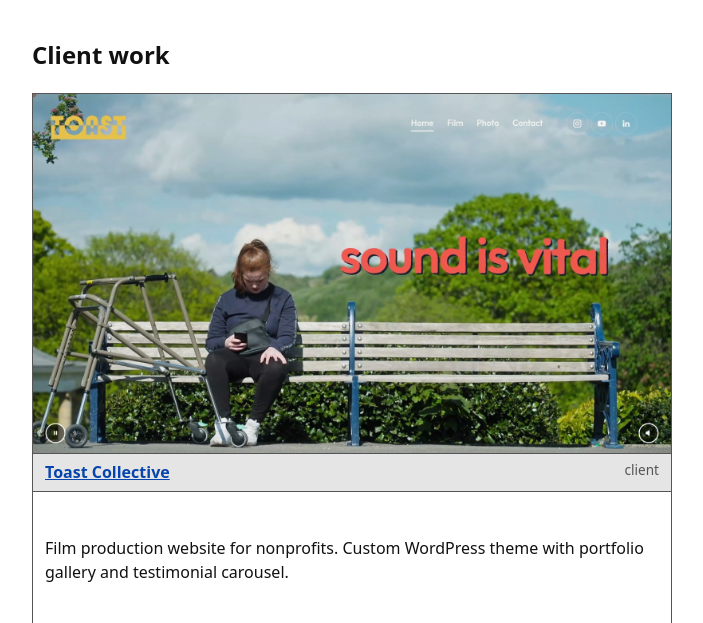
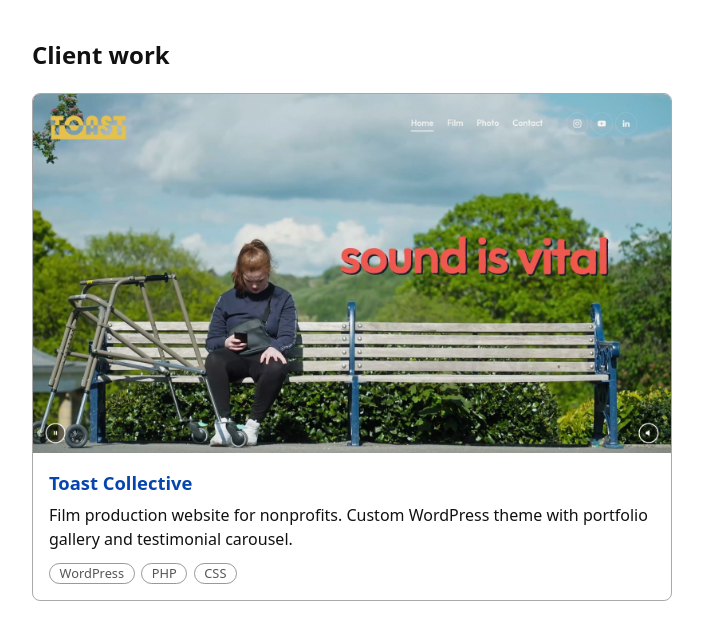
Before and after one commit to ko-karol/portfolio, an Astro site: page /projects in a window 1280 px wide. Shown: the part 167-790 px from the top of the page, without its empty margins (288-991 px from the left). Built offline with nearby package versions, Linux system fonts and the light colour scheme; Astro itself is replaced by a stand-in of ours.

Commit message:
Project cards: clean title, tag chips, clickable card

```diff
--- a/src/components/ProjectList.astro
+++ b/src/components/ProjectList.astro
@@ -19,17 +19,14 @@ const shotFor = (id: string) => shots[`../assets/projects/${id}.jpg`]?.default;
     const shot = shotFor(id);
     return (
       <article>
-        {shot && (
-          <a class="shot" href={data.url} tabindex="-1" aria-hidden="true">
-            <Image src={shot} alt="" width={800} loading="lazy" />
-          </a>
-        )}
-        <header>
-          <a href={data.url}>{data.title}</a>
-          <span>{data.kind}</span>
-        </header>
-        <p>{data.description}</p>
-        <footer>{data.tags.map((t) => `[${t}]`).join(' ')}</footer>
+        {shot && <Image src={shot} alt="" width={800} loading="lazy" />}
+        <div class="body">
+          <h3><a href={data.url}>{data.title}</a></h3>
+          <p>{data.description}</p>
+          <ul class="tags">
+            {data.tags.map((t) => <li>{t}</li>)}
+          </ul>
+        </div>
       </article>
     );
   })}
@@ -37,12 +34,25 @@ const shotFor = (id: string) => shots[`../assets/projects/${id}.jpg`]?.default;
 
 <style>
   .posts { display: grid; gap: 1.5rem; margin-top: 1rem; }
-  article { border: 1px solid var(--muted); overflow: hidden; }
-  .shot { display: block; border-bottom: 1px solid var(--muted); }
+  article {
+    position: relative;
+    border: 1px solid color-mix(in srgb, var(--muted) 50%, transparent);
+    border-radius: 0.5rem;
+    overflow: hidden;
+  }
+  article:hover { border-color: var(--link); }
+  article:focus-within { outline: 2px solid var(--link); outline-offset: 2px; }
+
   img { display: block; width: 100%; height: auto; aspect-ratio: 16 / 9; object-fit: cover; object-position: top; }
-  header { display: flex; justify-content: space-between; gap: 1rem; padding: 0.4rem 0.75rem; border-bottom: 1px solid var(--muted); background: color-mix(in srgb, var(--muted) 15%, transparent); }
-  header a { font-weight: bold; }
-  header span, footer { color: var(--muted); font-size: 0.85rem; }
-  p { margin: 0; padding: 0.75rem; }
-  footer { padding: 0 0.75rem 0.6rem; }
+  .body { padding: 1rem; }
+  h3 { margin: 0 0 0.4rem; font-size: 1.15rem; }
+  h3 a { text-decoration: none; }
+  h3 a:hover { text-decoration: underline; }
+  h3 a:focus-visible { outline: none; }
+  /* Stretched link: the whole card is clickable. */
+  h3 a::after { content: ''; position: absolute; inset: 0; }
+  p { margin: 0 0 0.75rem; }
+
+  .tags { display: flex; flex-wrap: wrap; gap: 0.4rem; margin: 0; padding: 0; list-style: none; }
+  .tags li { margin: 0; border: 1px solid color-mix(in srgb, var(--muted) 60%, transparent); border-radius: 999px; padding: 0 0.6rem; font-size: 0.8rem; color: var(--muted); }
 </style>
--- a/src/scripts/animations.ts
+++ b/src/scripts/animations.ts
@@ -12,7 +12,7 @@ function init() {
   mm.add('(prefers-reduced-motion: no-preference)', () => {
     gsap.from('main > h1', { opacity: 0, y: 12, duration: 0.5, ease: 'power2.out' });
 
-    gsap.utils.toArray<HTMLElement>('main section, main li').forEach((el) => {
+    gsap.utils.toArray<HTMLElement>('main section, main article, main > ul > li').forEach((el) => {
       gsap.from(el, {
         opacity: 0,
         y: 20,
```
